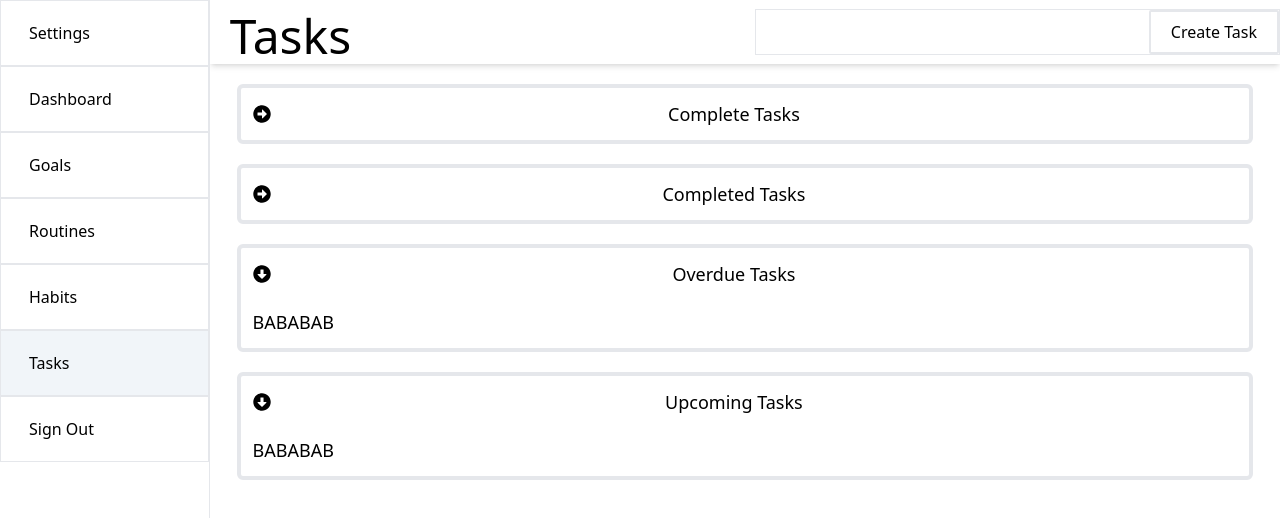
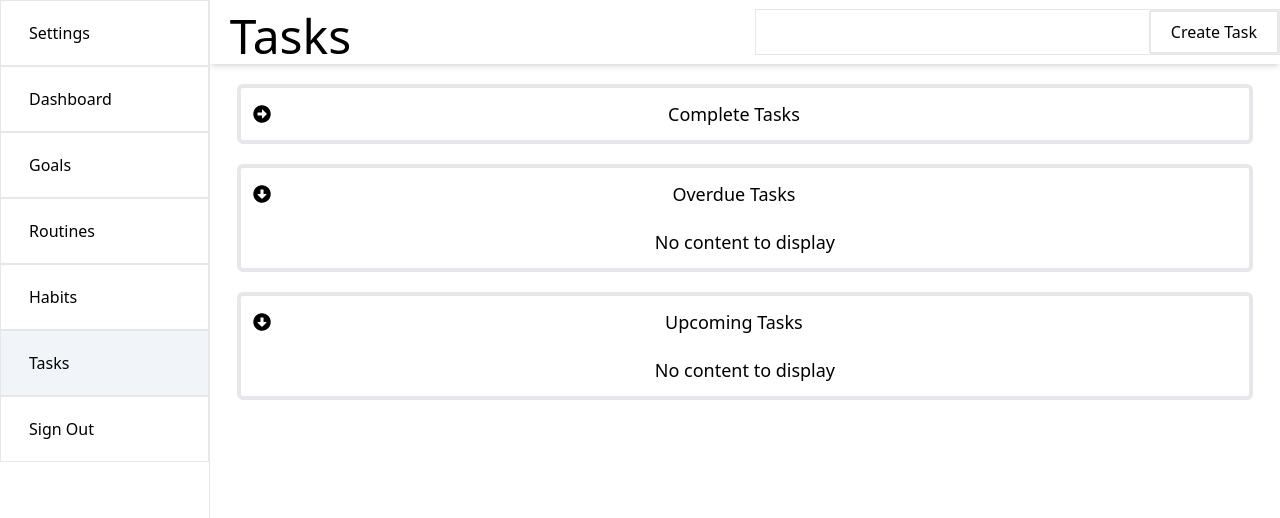
Before and after one commit to TylerP99/life-manager, a React (Create React App) app in the folder frontend/: page /tasks in a window 1280 px wide. Shown: the top 518 px of the page. Built offline with nearby package versions, Linux system fonts and the light colour scheme.

Commit message:
Convert existing jsx to use CardDropdown component

```diff
--- a/frontend/src/components/App/CardDropdown.jsx
+++ b/frontend/src/components/App/CardDropdown.jsx
@@ -2,17 +2,18 @@ import {useState} from 'react'
 
 import {FaArrowAltCircleRight, FaArrowAltCircleDown} from "react-icons/fa";
 
-function CardDropdown({title, id, defaultState, cardComponent, content}) {
+function CardDropdown({title = "",
+                       id = "",
+                       defaultState = false,
+                       CardComponent,
+                       content = []})
+{
 
   const [open, setOpen] = useState(defaultState);
 
   const toggleDropdown = () => setOpen(!open);
 
   const dropdownStyle = "flex justify-between items-center gap-10 cursor-pointer";
-
-  const Card = cardComponent;
-
-  console.log(Card);
 
   return (
     <section
@@ -38,7 +39,11 @@ function CardDropdown({title, id, defaultState, cardComponent, content}) {
         <section className={"flex justify-center"
         + (open ? "" : " hidden")  }>
           <section className="flex flex-col gap-3 justify-start items-center flex-wrap md:flex-row">
-            {content.map(x => <Card key={x.id} task={x} />)}
+            {content.length ?
+            content.map(x => <CardComponent key={x.id} task={x} />)
+            :
+            <h5>No content to display</h5>
+            }
           </section>
         </section>
     </section>
--- a/frontend/src/pages/app/Tasks.jsx
+++ b/frontend/src/pages/app/Tasks.jsx
@@ -195,84 +195,20 @@ function Tasks() {
         title = "Complete Tasks"
         id="complete"
         defaultState={false}
-        cardComponent={TaskCard}
+        CardComponent={TaskCard}
         content={completeTasks}
         />
-        <section
-        className="mb-5 text-lg border-4 rounded-md mx-auto p-3 w-[95%]"
-        >
-          <section
-          className={dropdownStyle + (dropdown.complete ? " pb-5" : "")}
-          id="complete"
-          onClick={toggleDropdown}
-          >
-            <div>
-              {dropdown.complete ?
-              <FaArrowAltCircleDown />
-              :
-              <FaArrowAltCircleRight />
-              }
-            </div>
-            <h2 className='mr-10'>
-              Completed Tasks
-            </h2>
-            <div></div>
-          </section>
-            <section className={"flex justify-center"
-            + (dropdown.complete ? "" : " hidden")  }>
-              <section className="flex flex-col gap-3 justify-start items-center flex-wrap md:flex-row">
-                {completeTasks.map(x => <TaskCard key={x.id} task={x} />)}
-              </section>
-            </section>
-        </section>
-        <section
-        className="mb-5 text-lg border-4 rounded-md mx-auto p-3 w-[95%]"
-        >
-          <section
-          className={dropdownStyle + (dropdown.overdue ? " pb-5" : "")}
-          id="overdue"
-          onClick={toggleDropdown}
-          >
-              <div>
-                {dropdown.overdue ?
-                <FaArrowAltCircleDown />
-                :
-                <FaArrowAltCircleRight />
-                }
-              </div>
-              <h2 className='mr-10'>
-                Overdue Tasks
-              </h2>
-              <div></div>
-          </section>
-          <section className={"" + (dropdown.overdue ? "" : "hidden")  }>
-              <span>BABABAB</span>
-          </section>
-        </section>
-        <section
-        className="mb-5 text-lg border-4 rounded-md mx-auto p-3 w-[95%]"
-        >
-          <section
-          className={dropdownStyle + (dropdown.upcoming ? " pb-5" : "")}
-          id="upcoming"
-          onClick={toggleDropdown}
-          >
-              <div>
-                {dropdown.upcoming ?
-                <FaArrowAltCircleDown />
-                :
-                <FaArrowAltCircleRight />
-                }
-              </div>
-              <h2 className='mr-10'>
-                Upcoming Tasks
-              </h2>
-              <div></div>
-          </section>
-          <section className={"" + (dropdown.upcoming ? "" : "hidden")  }>
-              <span>BABABAB</span>
-          </section>
-        </section>
+        <CardDropdown
+        title="Overdue Tasks"
+        id="overdue"
+        defaultState={true}
+        CardComponent={TaskCard}
+        />
+        <CardDropdown
+        title="Upcoming Tasks"
+        defaultState={true}
+        CardComponent={TaskCard}
+        />
       </section>
     </div>
   )
```
